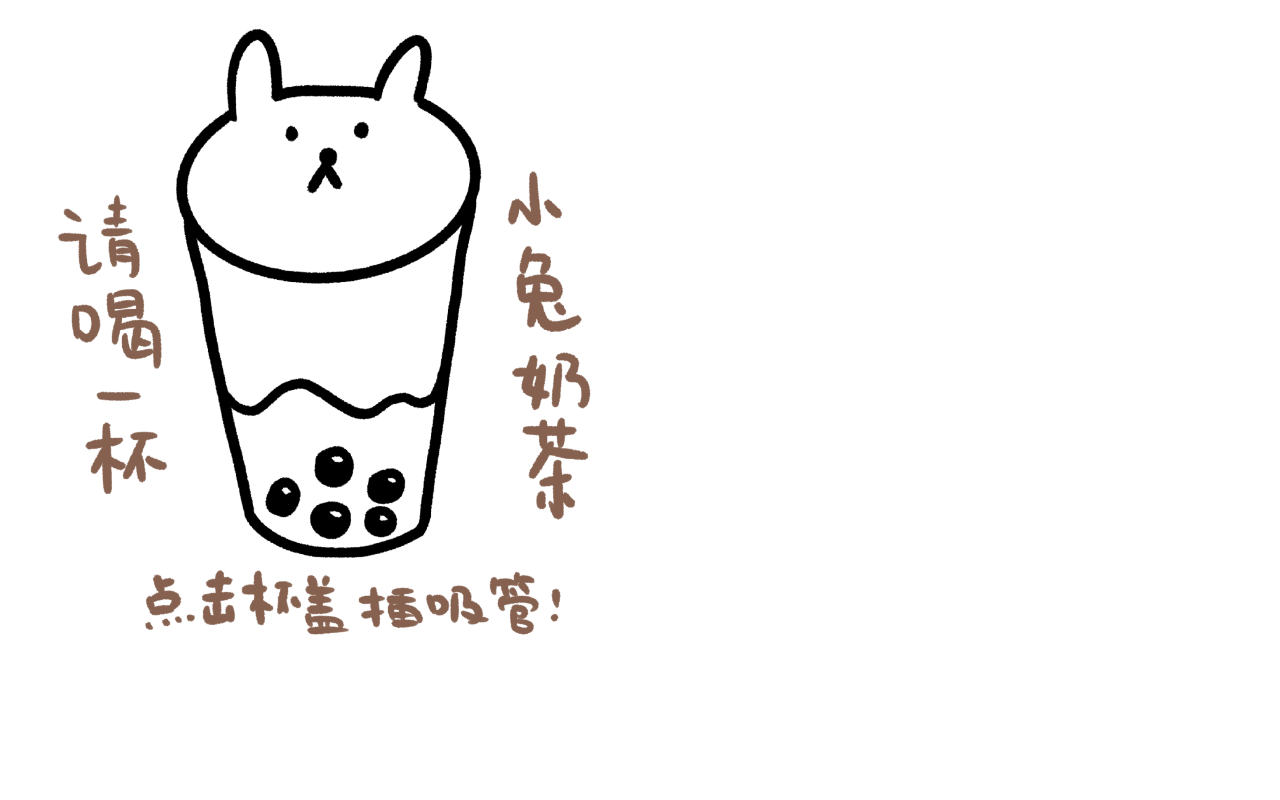
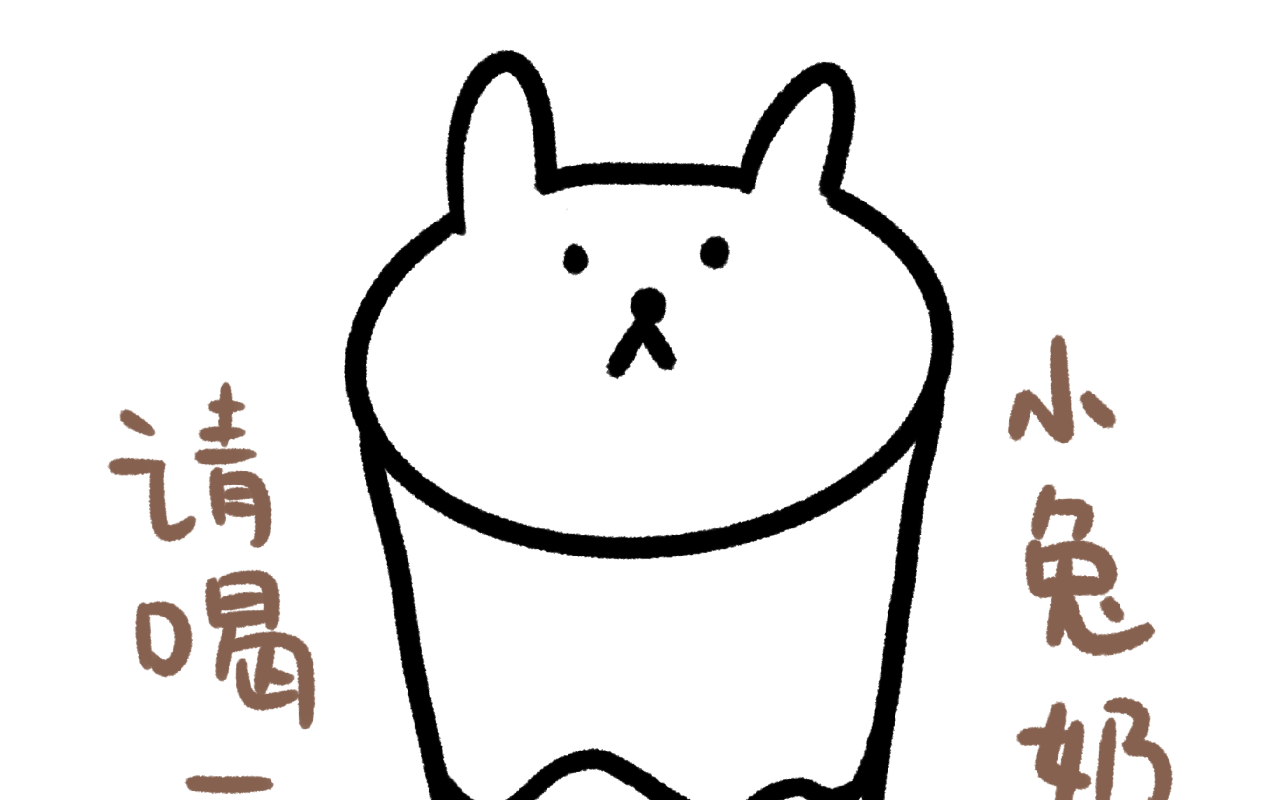
Before and after one commit to ssshikyuu/ssshikyuu.github.io, a plain HTML site: page index.html in a window 1280 px wide. Shown: the top 800 px of the page. Drawn offline with Linux system fonts and the light colour scheme.

Commit message:
100% width

```diff
--- a/index.html
+++ b/index.html
@@ -4,7 +4,7 @@
     <title>随机数图片</title>
   </head>
   <body>
-    <img id="randomImg" src="./img/初始.png" alt="随机数" style="width:50%" onclick="generateRandomNumber()">
+    <img id="randomImg" src="./img/初始.png" alt="随机数" style="width:100%" onclick="generateRandomNumber()">
     <script>
 	 var data=1
      var newrandomNumber=1
```
